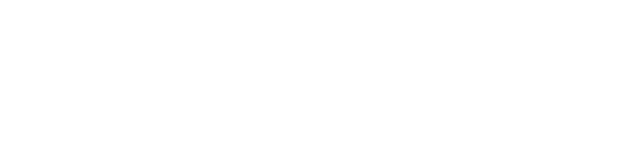
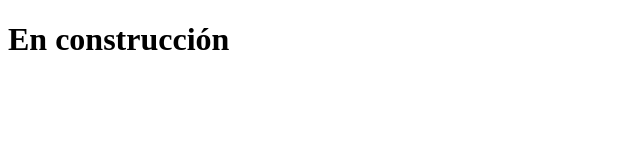
Before and after one commit to OscarLaraJandula/OscarLaraJandula.github.io, a plain HTML site: page index.html in a window 1280 px wide. Shown: the whole page, without its empty margins (0-640 px from the left). Drawn offline with Linux system fonts and the light colour scheme.

Commit message:
Añadido h1

```diff
--- a/index.html
+++ b/index.html
@@ -9,5 +9,6 @@
         <meta name="author" content="Oscar Lara Jándula">
     </head>
     <body>
+        <h1>En construcción</h1>
     </body>
 </html>
```
